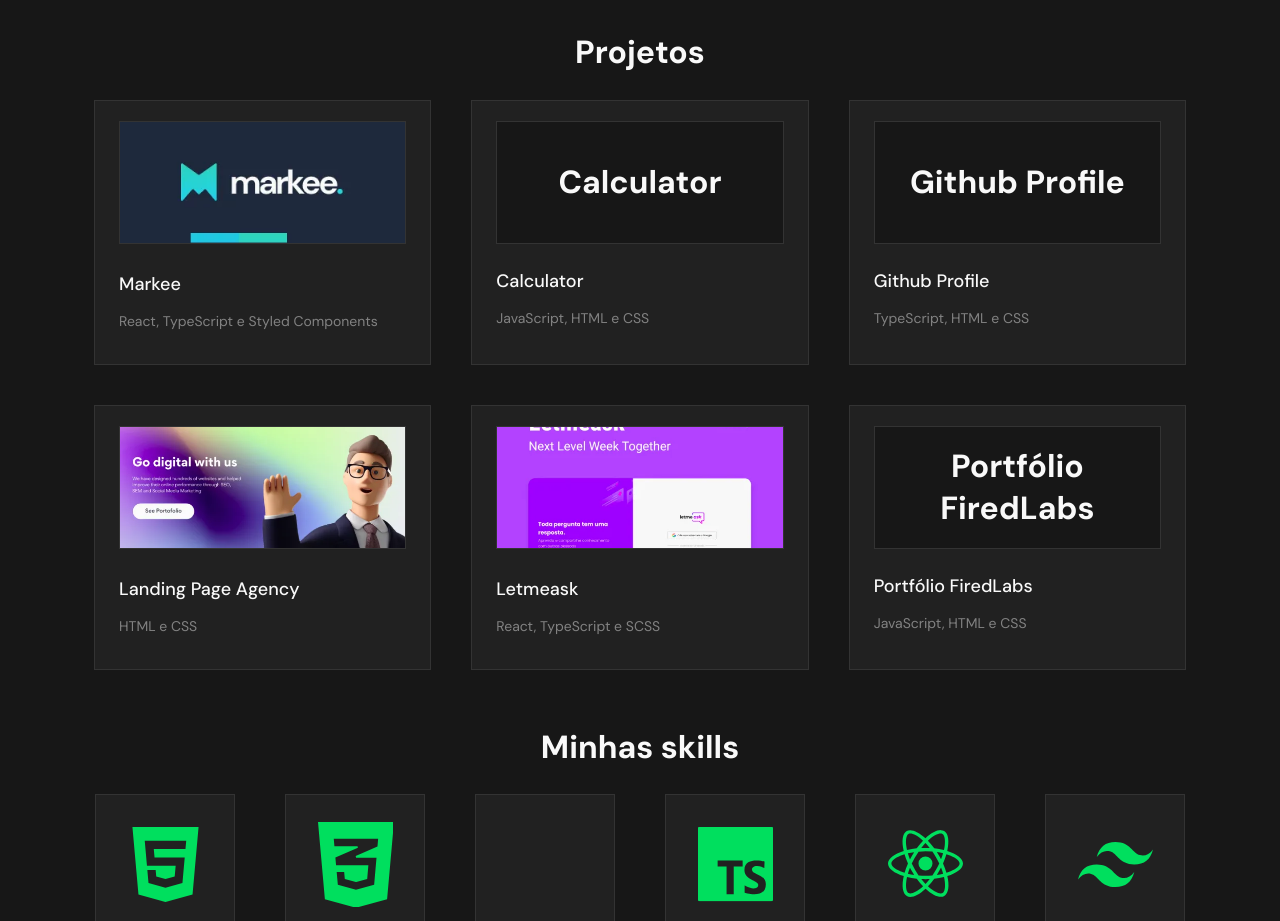
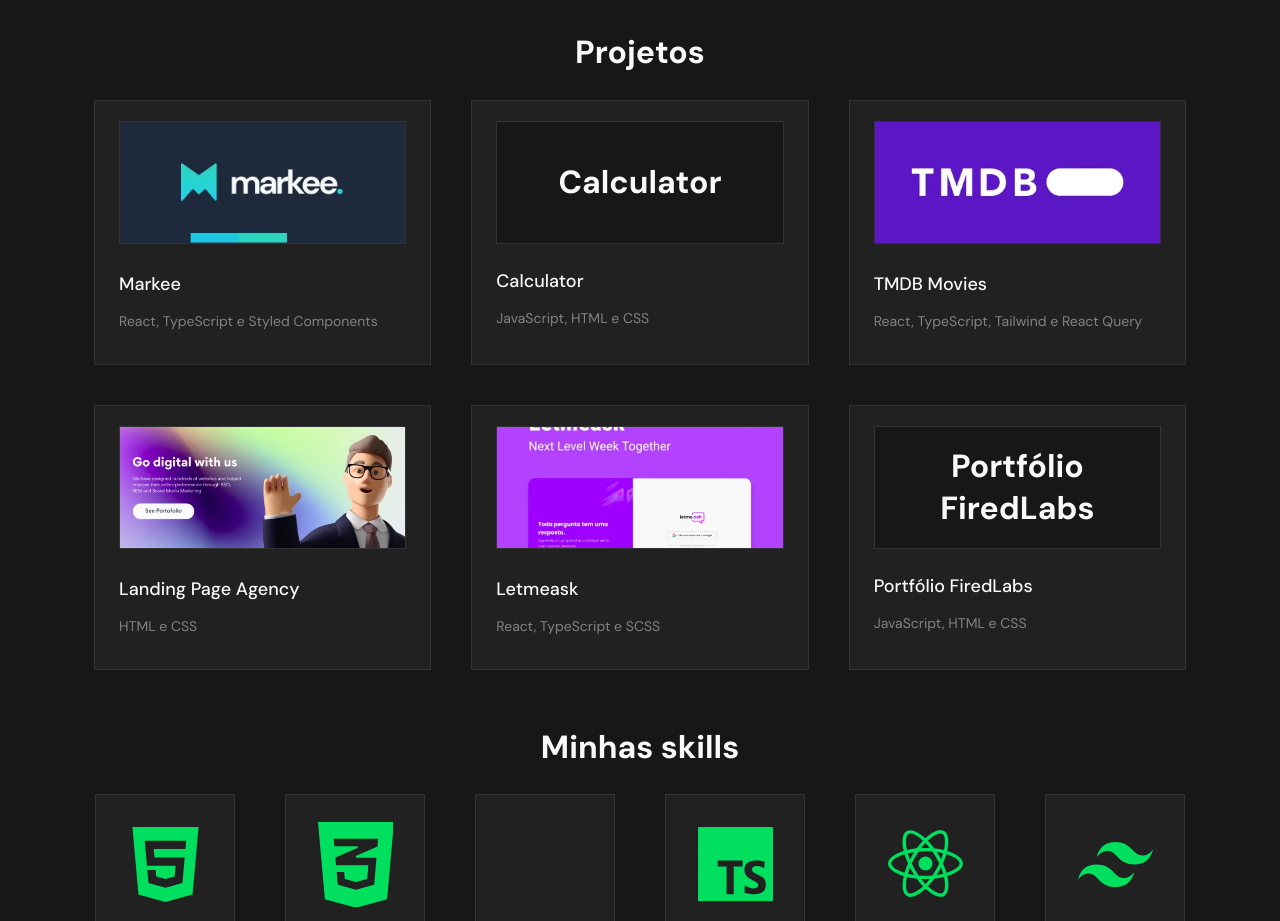
Before and after one commit to erickgust/portfolio, a React (Vite) app: page / in a window 1280 px wide. Shown: the part 1040-1961 px from the top of the page. Built offline with nearby package versions, Linux system fonts and the light colour scheme; some icons are missing.

Commit message:
feat(projects): add TMDB Movies project

```diff
--- a/src/projects/projects-data.ts
+++ b/src/projects/projects-data.ts
@@ -1,6 +1,7 @@
 import markee from '@/ui/markee.webp'
 import landing from '@/ui/landing-page.webp'
 import letmeask from '@/ui/letmeask.webp'
+import tmdb from '@/ui/tmdb.webp'
 
 type Project = {
   title: string
@@ -31,10 +32,14 @@
     id: 2,
   },
   {
-    title: 'Github Profile',
-    techs: 'TypeScript, HTML e CSS',
-    url: 'https://github.com/erickgust/github-profile',
+    title: 'TMDB Movies',
+    techs: 'React, TypeScript, Tailwind e React Query',
+    url: 'https://github.com/erickgust/promobit-tmdb',
     id: 3,
+    banner: {
+      src: tmdb,
+      alt: 'Banner do projeto de listagem de filmes',
+    },
   },
   {
     title: 'Landing Page Agency',
```
Also changed, not shown: src/ui/tmdb.webp (added).
